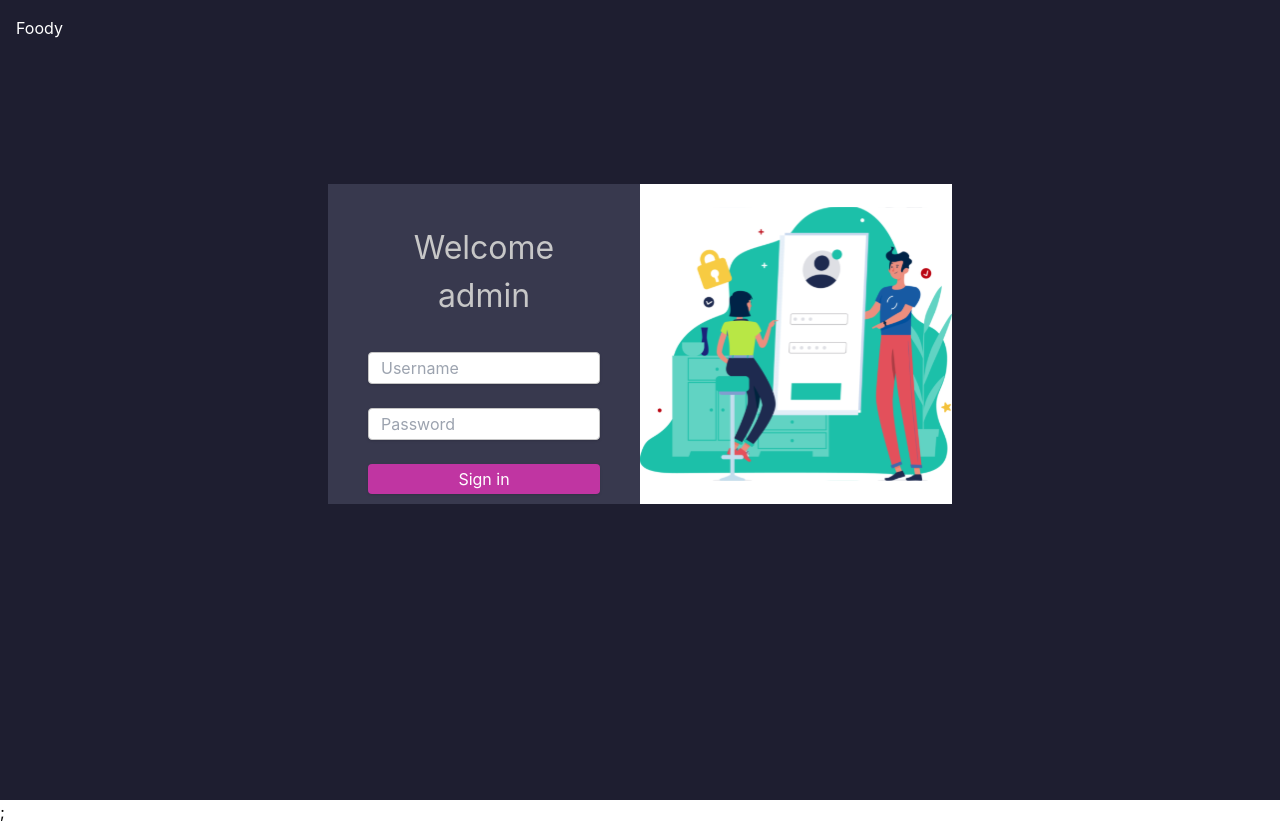
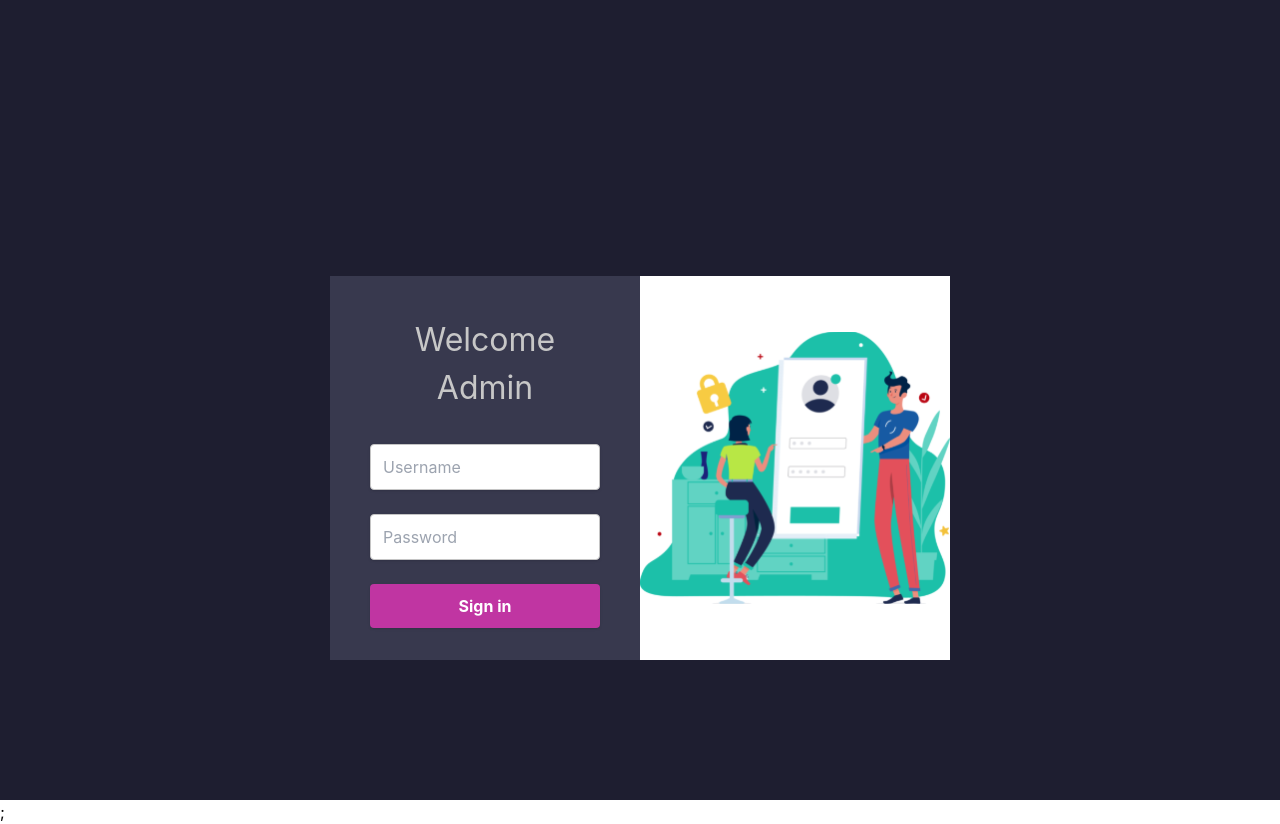
Before and after one commit to terlan-sireliyev/food-delivery-final-project, a Next.js app: page /admin/login in a window 1280 px wide. Built offline with nearby package versions, Linux system fonts and the light colour scheme.

Commit message:
login change

```diff
--- a/components/buttonSign/index.jsx
+++ b/components/buttonSign/index.jsx
@@ -9,7 +9,7 @@ const button = ({ text }) => {
       <button
         type="submit"
         onClick={add}
-        className="focus:bg-admin-signBtnFocusColor text-admin-colorLogin bg-admin-signBtnColor focus:outline-none shadow appearance-none  rounded w-full py-2 px-3 text-gray-700 mb-4 leading-tight"
+        className="focus:bg-admin-signBtnFocusColor text-admin-colorLogin bg-admin-signBtnColor focus:outline-none shadow appearance-none  rounded w-full py-2 px-3 py-3 font-bold text-gray-700 mb-4 leading-tight"
       >
         {text}
       </button>
--- a/components/input/index.tsx
+++ b/components/input/index.tsx
@@ -7,7 +7,7 @@ const Input = ({ label, type, placeholder }: any) => {
 
       <input
         type={type}
-        className="focus:outline-none shadow appearance-none border border-admin-inputBorder rounded w-full py-2 px-3 text-gray-700 mb-6 leading-tight"
+        className="focus:outline-none shadow appearance-none border border-admin-inputBorder rounded w-full py-2 px-3 py-3 text-gray-700 mb-6 leading-tight"
         placeholder={placeholder}
       />
     </>
--- a/components/leftBar/index.tsx
+++ b/components/leftBar/index.tsx
@@ -46,7 +46,7 @@ const index = () => {
             Offers
           </div>
         </Link>
-        <Link href="products">
+        <Link href="login">
           <div className="p-2 mt-3 rounded">
             <FontAwesomeIcon icon={faList} className="mr-2" />
             Logout
--- a/components/navbarAdmin/index.tsx
+++ b/components/navbarAdmin/index.tsx
@@ -47,8 +47,12 @@ const index = () => {
   return (
     <div className=" ">
       <div className="flex p-2 justify-between items-center bg-admin-navbarBG rounded-b-lg">
-        <div>
-          <h1 className="text-admin-colorLogin">Foody</h1>
+        <div className="mt-2 ml-4">
+        <img
+            src="../images/logo.svg"
+            alt="Have yor error"
+            className=""
+          />
         </div>
         <div className="flex">
           <div className="mx-2 flex items-center">
--- a/components/navbarAdmin/nav.module.css
+++ b/components/navbarAdmin/nav.module.css
@@ -7,6 +7,7 @@
 }
 .open {
   right: 0;
+  z-index:3;
 }
 
 .modalLangClass {
@@ -18,6 +19,7 @@
 .openLangClass {
   visibility: visible;
   animation: slideIn 0.5s ease-in-out;
+  z-index: 3;
 }
 @keyframes slideIn {
   from {
--- a/components/pageHeader/index.tsx
+++ b/components/pageHeader/index.tsx
@@ -10,7 +10,7 @@ const index = ({ text, children }: any) => {
         }`}
       >
         <div className="">
-          <p className="text-products text-admin-bgCheck">{text}</p>
+          <p className="text-products text-admin-colorEacampLogo1 text-admin-bgCheck">{text}</p>
         </div>
         <div className="">{children}</div>
       </div>
--- a/pages/admin/category/index.tsx
+++ b/pages/admin/category/index.tsx
@@ -87,7 +87,14 @@ const rows = [
 ];
 
 const index = () => {
+
   const [page, setPage] = React.useState(0);
+  const [form, setForm] = useState({
+    name:"",
+    slug:"",
+    file:"",
+  });
+
   const [rowsPerPage, setRowsPerPage] = React.useState(10);
 
   const handleChangePage = (event: unknown, newPage: number) => {
@@ -141,11 +148,19 @@ const index = () => {
         >
           <form action="#">
             <div className="flex justify-between p-5 ">
-              <h5 className="text-labelOpenMenu text-admin-colorEacampLogo2">
+             <div>
+             <h5 className="text-labelOpenMenu text-admin-colorEacampLogo2">
                 Upload your img
               </h5>
+              <div className="mt-4 w-32">
+              <img
+                    src={form.file ? URL.createObjectURL(form.file) : ""}
+                    className="w-full"
+                  />
+              </div>
+             </div>
               <div className="bg-admin-openMenu2 p-5 rounded w-1/2 ">
-                <FileUploader />
+                <FileUploader setForm={setForm} />
               </div>
             </div>
             <div className="flex justify-between p-5 ">
--- a/pages/admin/login/index.tsx
+++ b/pages/admin/login/index.tsx
@@ -5,15 +5,14 @@ import Button from "../../../components/buttonSign";
 const Login = () => {
   return (
     <>
-      <div className="d-flex p-4 bg-admin-bg h-dvh">
-        <header>
-          <h1 className="text-admin-colorLogin ">Foody</h1>
-        </header>
-        <div className="bg-admin-bgCheck h-80 mt-1 w-3/6 m-auto">
-          <div className="flex">
-            <div className="w-1/2 h-80 bg-admin-welcomeBackColor p-10">
-              <h1 className="text-center text-welcome mb-8 text-admin-welcomeText">
-                Welcome admin
+      <div className="d-flex p-5 bg-admin-bg  h-dvh ">
+
+        <div className="bg-admin-bgCheck h-96 mt-1  w-3/6 m-auto max-sm:w-full   ">
+
+          <div className="flex mt-64 ">
+            <div className="xl:w-1/2 max-md:w-full max-lg:w-full h-96 bg-admin-welcomeBackColor p-10 max-md:p-4">
+              <h1 className=" max-md:mt-4 text-center max-md:text-products  text-welcome mb-8 text-admin-welcomeText">
+                Welcome Admin
               </h1>
               <div>
                 <Input placeholder="Username" type="text" />
@@ -21,15 +20,15 @@ const Login = () => {
               <div>
                 <Input placeholder="Password" type="password" />
               </div>
-              <div>
+              <div className=" max-md:mt-4">
                 <Button text={"Sign in"} />
               </div>
             </div>
-            <div className="w-1/2 h-80 ">
+            <div className="xl:w-1/2  h-96  max-sm:hidden max-md:hidden max-lg:hidden">
               <img
                 src="../images/Login.svg"
                 alt="Have yor error"
-                className="h-80 w-80 m-auto"
+                className="h-96 w-80 m-auto"
               />
             </div>
           </div>
--- a/pages/admin/offer/index.tsx
+++ b/pages/admin/offer/index.tsx
@@ -92,7 +92,13 @@ const index = () => {
       <Head>
         <title>Offer page</title>
       </Head>
-      <PageHeader text="Offers"></PageHeader>
+      <PageHeader text="Offers">
+        <button
+          className={`bg-admin-signBtnColor p-2 rounded`}
+        >
+          Add Offer
+        </button>
+      </PageHeader>
       <div className="flex flex-wrap justify-between w-5/6 m-auto mt-4">
         <Paper sx={{ width: "100%", overflow: "hidden" }}>
           <TableContainer sx={{ maxHeight: 440 }}>
--- a/pages/admin/restaurant/index.tsx
+++ b/pages/admin/restaurant/index.tsx
@@ -2,7 +2,7 @@ import React, { useEffect, useRef, useState } from "react";
 import RestaurantCard from "../../../components/restaurantCard/index";
 import PageHeader from "../../../components/pageHeader/index";
 import style from "./restaurant.module.css";
-// import { FileUploader } from "../../../components/FileUploader";
+import { FileUploader } from "../../../components/FileUploader";
 import Head from "next/head";
 import InputAdd from "../../../components/inputAdd/index";
 import BtnAdd from "../../../components/btnAdd/index";
@@ -10,7 +10,11 @@ import BtnAdd from "../../../components/btnAdd/index";
 const index = () => {
   const ref = useRef<any>(null);
   const refFastFood = useRef<any>(null);
-
+  const [form, setForm] = useState({
+    name: "",
+    description: "",
+    file: ""
+  })
   useEffect(() => {
     const handleOutSideClick = (event: any) => {
       if (!ref.current?.contains(event.target)) {
@@ -56,21 +60,20 @@ const index = () => {
         <div
           style={{ width: "190px", height: "150px" }}
           ref={refFastFood}
-          className={`${style.modalFatFoodClass} ${
-            openFastFood && style.openFatFoodClass
-          } bg-admin-openMenu1 `}
+          className={`${style.modalFatFoodClass} ${openFastFood && style.openFatFoodClass
+            } bg-admin-openMenu1 `}
         >
           <ul className="text-left">
-            <li className=" bg-admin-colorLogin p-3 hover:bg-admin-inputBorder">
+            <li className=" cursor-pointer bg-admin-colorLogin p-3 hover:bg-admin-inputBorder">
               Fast Food
             </li>
-            <li className="bg-admin-colorLogin p-3 hover:bg-admin-inputBorder">
+            <li className=" cursor-pointer bg-admin-colorLogin p-3 hover:bg-admin-inputBorder">
               Pizza
             </li>
-            <li className="bg-admin-colorLogin p-3 hover:bg-admin-inputBorder">
+            <li className=" cursor-pointer bg-admin-colorLogin p-3 hover:bg-admin-inputBorder">
               Steak
             </li>
-            <li className="bg-admin-colorLogin p-3 hover:bg-admin-inputBorder">
+            <li className=" cursor-pointer bg-admin-colorLogin p-3 hover:bg-admin-inputBorder">
               Coffee
             </li>
           </ul>
@@ -89,11 +92,19 @@ const index = () => {
         >
           <form action="#">
             <div className="flex justify-between p-5 ">
-              <h5 className="text-labelOpenMenu text-admin-colorEacampLogo2">
-                Upload your img
-              </h5>
+              <div>
+                <h5 className="text-labelOpenMenu text-admin-colorEacampLogo2">
+                  Upload your img
+                </h5>
+                <div className="mt-4 w-32">
+                  <img
+                    src={form.file ? URL.createObjectURL(form.file) : ""}
+                    className="w-full"
+                  />
+                </div>
+              </div>
               <div className="bg-admin-openMenu2 p-5 rounded w-1/2 ">
-                {/* <FileUploader  /> */}
+                <FileUploader setForm={setForm} />
               </div>
             </div>
             <div className="flex justify-between p-5 ">
--- a/pages/admin/restaurant/restaurant.module.css
+++ b/pages/admin/restaurant/restaurant.module.css
@@ -10,8 +10,8 @@
 }
 .modalFatFoodClass {
   position: fixed;
-  visibility: visible;
-  right: 285px;
+  visibility: hidden;
+  right: 310px;
   top: 135px;
 }
 .openFatFoodClass {
```
Also changed, not shown: public/images/logo.svg (added), 1 other file (tests, documents, lock files or other folders).
